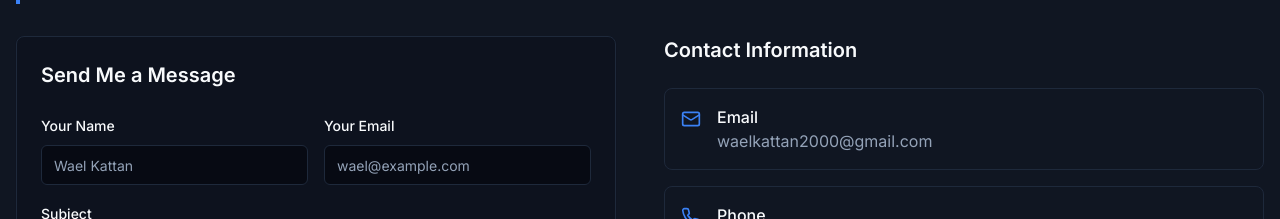
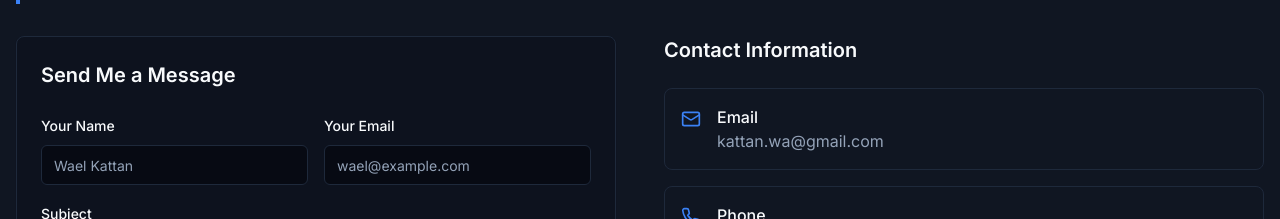
Before and after one commit to wkn00/wkn00, a React (Vite) app: page / in a window 1280 px wide. Shown: the part 9395-9614 px from the top of the page. Built offline with nearby package versions, Linux system fonts and the light colour scheme.

Commit message:
Update contact email to kattan.wa@gmail.com
Co-Authored-By: Claude Opus 5.5 <noreply@anthropic.com>

```diff
--- a/src/components/ContactSection.tsx
+++ b/src/components/ContactSection.tsx
@@ -70,8 +70,8 @@ const ContactSection = () => {
     {
       icon: <Mail className="h-5 w-5 text-primary" />,
       title: "Email",
-      value: "waelkattan2000@gmail.com",
-      href: "mailto:waelkattan2000@gmail.com",
+      value: "kattan.wa@gmail.com",
+      href: "mailto:kattan.wa@gmail.com",
     },
     {
       icon: <Phone className="h-5 w-5 text-primary" />,
```
